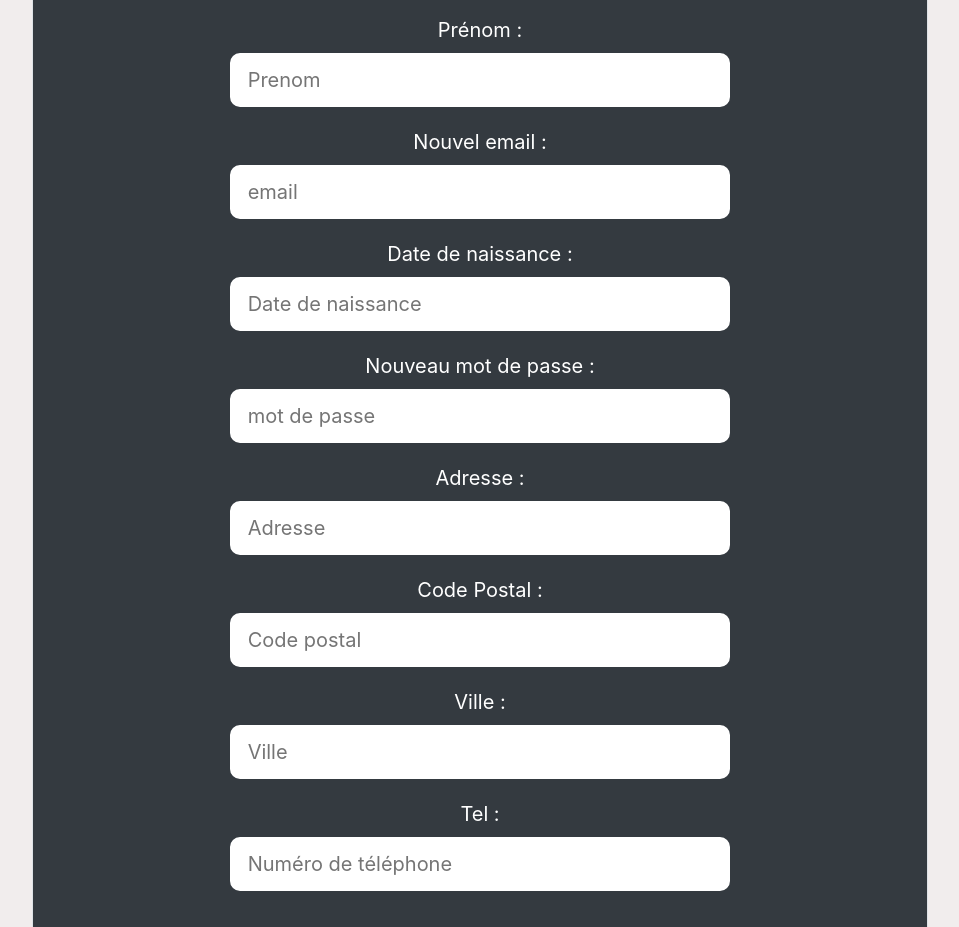
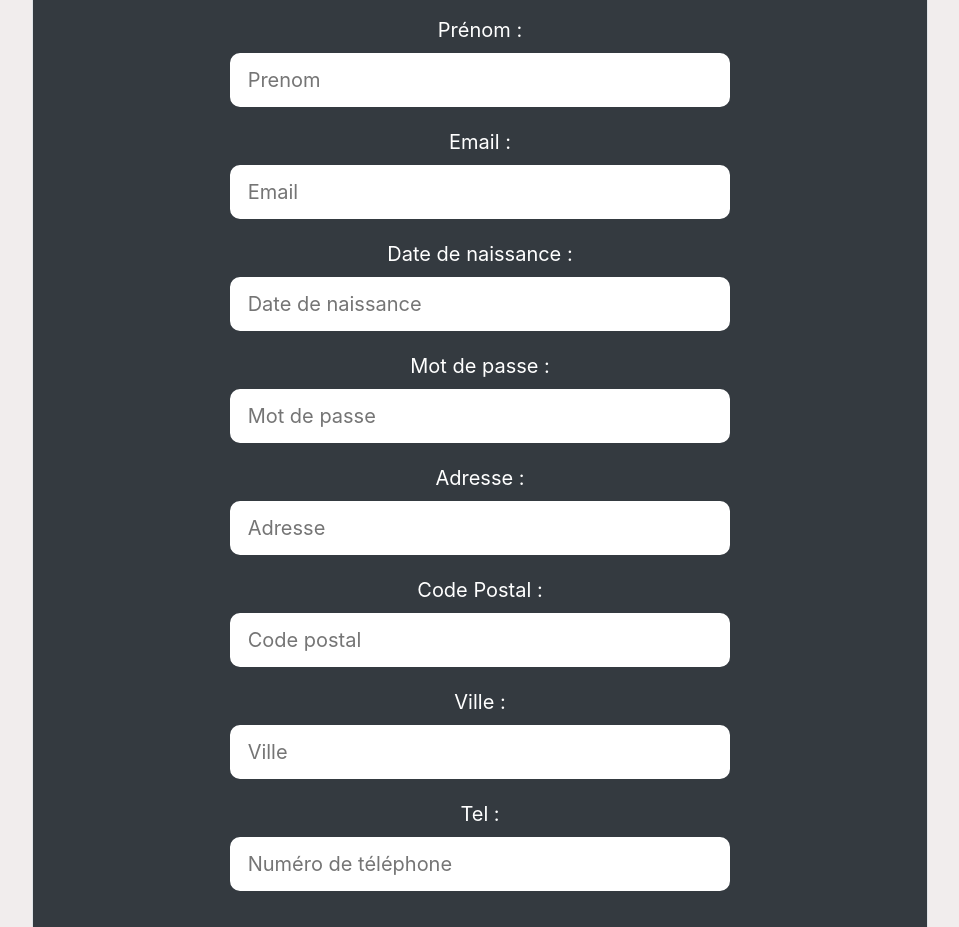
Before and after one commit to Dorya-Dev/JaShopPan-Front, a React (Create React App) app: page /account in a window 1280 px wide. Shown: the part 860-1787 px from the top of the page, without its empty margins (160-1119 px from the left). Built offline with nearby package versions, Linux system fonts and the light colour scheme.

Commit message:
correction fautes pour dorya

```diff
--- a/src/Components/Account/Account.js
+++ b/src/Components/Account/Account.js
@@ -106,12 +106,12 @@ function Account(props) {
             ></input>
           </div>
           <div>
-            <label>Nouvel email :</label>
+            <label>Email :</label>
             <br />
             <input
               type="email"
               id="email"
-              placeholder=" email"
+              placeholder=" Email"
               onChange={handleNewAccount}
               name="email"
               value={newAccount.email}
@@ -128,12 +128,12 @@ function Account(props) {
               value={newAccount.birthday}
             ></input>
           </div>
-          <label>Nouveau mot de passe :</label>
+          <label>Mot de passe :</label>
           <br />
           <input
             type="password"
             id="password"
-            placeholder=" mot de passe"
+            placeholder=" Mot de passe"
             onChange={handleNewAccount}
             name="password"
             value={newAccount.password}
```
